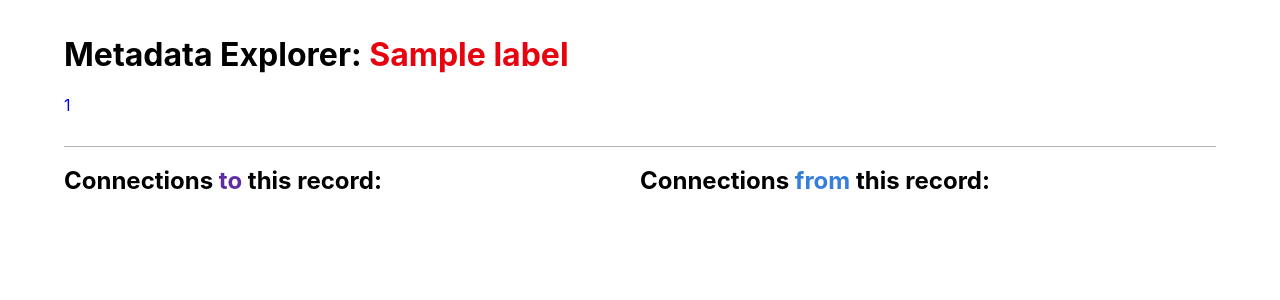
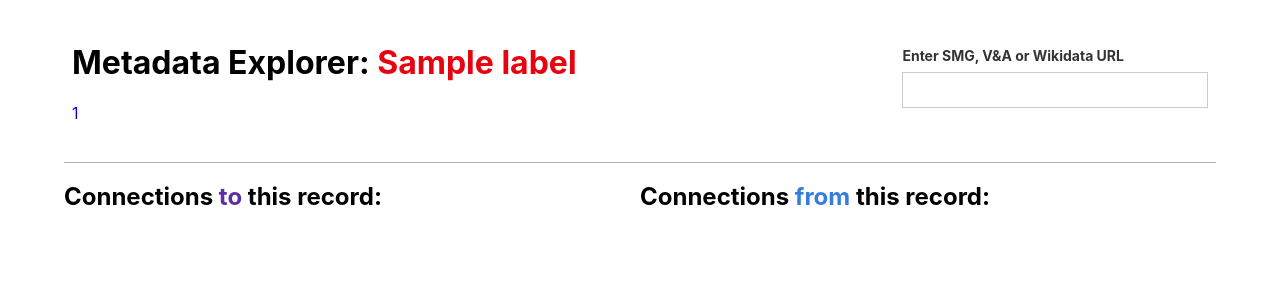
Before and after one commit to TheScienceMuseum/heritage-connector-apis, a FastAPI app: template templates/connections.html in a window 1280 px wide. Shown: the top 300 px of the page. Run offline with FastAPI, Linux system fonts and the light colour scheme; the template is opened without the code that fills it: most values are stand-ins (such as "Sample title", 1, 10 or a date in 2020); parts of the project's set-up code (start-up, migrations or seed data) failed here and were passed over.

Commit message:
add input element for url

```diff
--- a/templates/connections.html
+++ b/templates/connections.html
@@ -61,9 +61,19 @@
     {%- endmacro %}
 
     <div class="pa3 pa5-ns pt3-ns sans-serif">
-        <div class="header bb b--black-30">
-        <h1>Metadata Explorer: <span class="dark-red">{{label}}</span></h1>
-        <a href="{{id}}" target="_blank">{{id}}</a>
+        <div class="header bb b--black-30" style="overflow:hidden;">
+            <div class="fl w-70 pa2">
+                <h1>Metadata Explorer: <span class="dark-red">{{label}}</span></h1>
+                <a href="{{id}}" target="_blank">{{id}}</a>
+            </div>
+            <div class="fr w-30 pa4 pb2-ns pr2-ns">
+            <form class="black-80" method="GET">
+                <div class="fr-l measure w-100">
+                    <label for="name" class="f6 b db mb2">Enter SMG, V&A or Wikidata URL</label>
+                    <input id="name" name="entity" class="input-reset ba b--black-20 pa2 mb2 db w-100" type="text">
+                    </div>
+                </form>
+            </div>
         </div>
         <div class="list-container">
             <div class="fl w-50">
```
